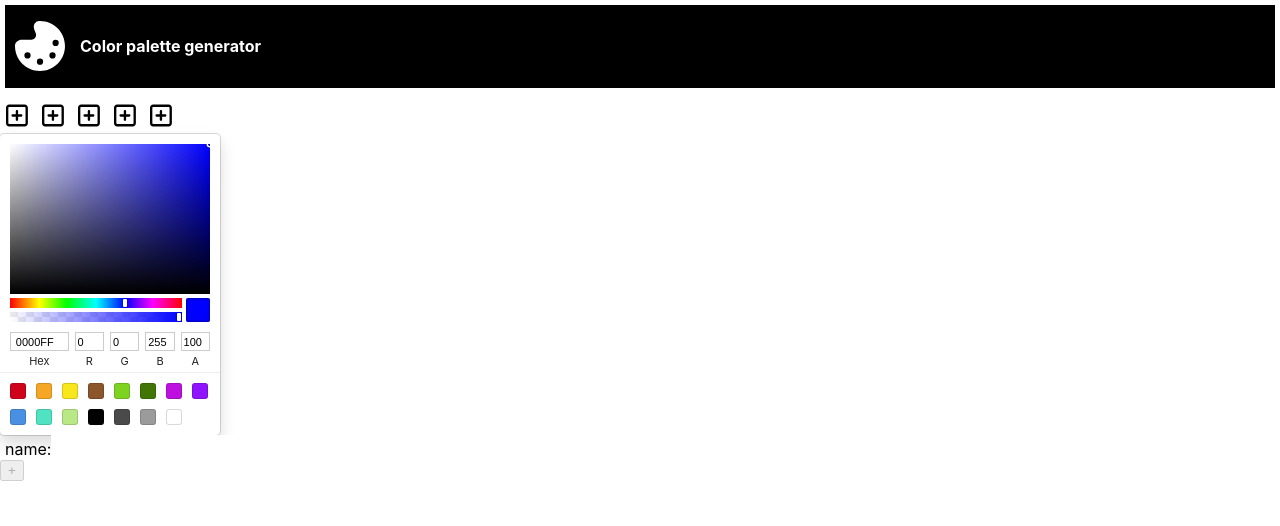
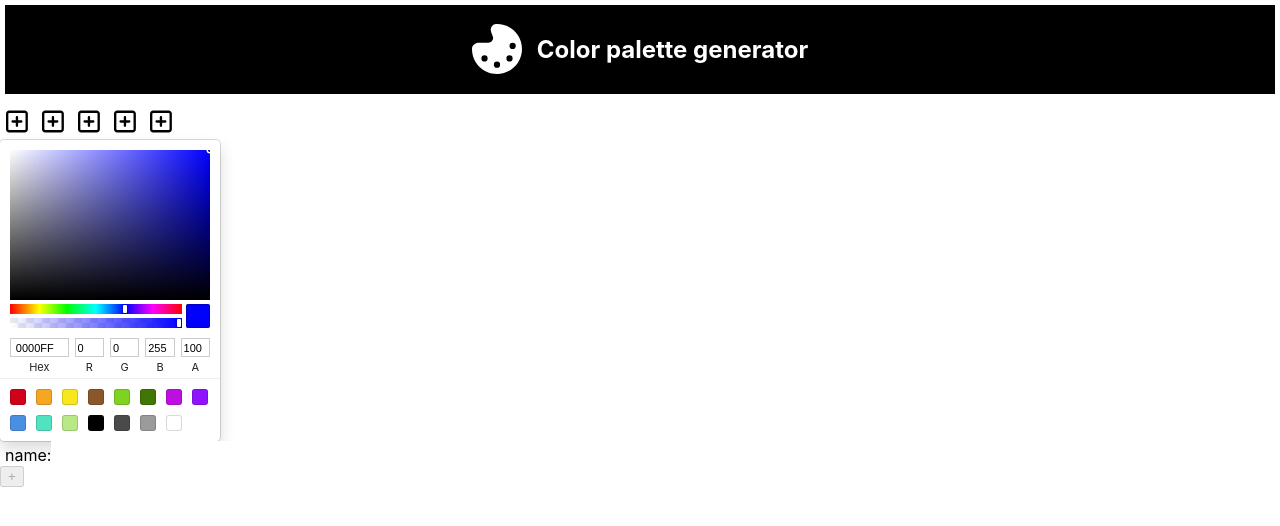
Before and after one commit to IgorLuzarraga/color-selector-react, a React (Create React App) app: page / in a window 1280 px wide. Shown: the top 526 px of the page. Built offline with nearby package versions, Linux system fonts and the light colour scheme.

Commit message:
center text and icon in the heather

```diff
--- a/src/components/header/Header.js
+++ b/src/components/header/Header.js
@@ -10,7 +10,7 @@ const Header = () => {
                 icon={faPalette}
                 className='palette fa-rotate-180'
             />
-            <h4>Color palette generator</h4>
+            <h2>Color palette generator</h2>
         </header>
     )
 }
--- a/src/components/header/header.css
+++ b/src/components/header/header.css
@@ -5,6 +5,7 @@
     padding: 10px;
     background-color: black;
     align-items:center;
+    justify-content: center;
     color: white;
     gap: 15px;
 }
```
